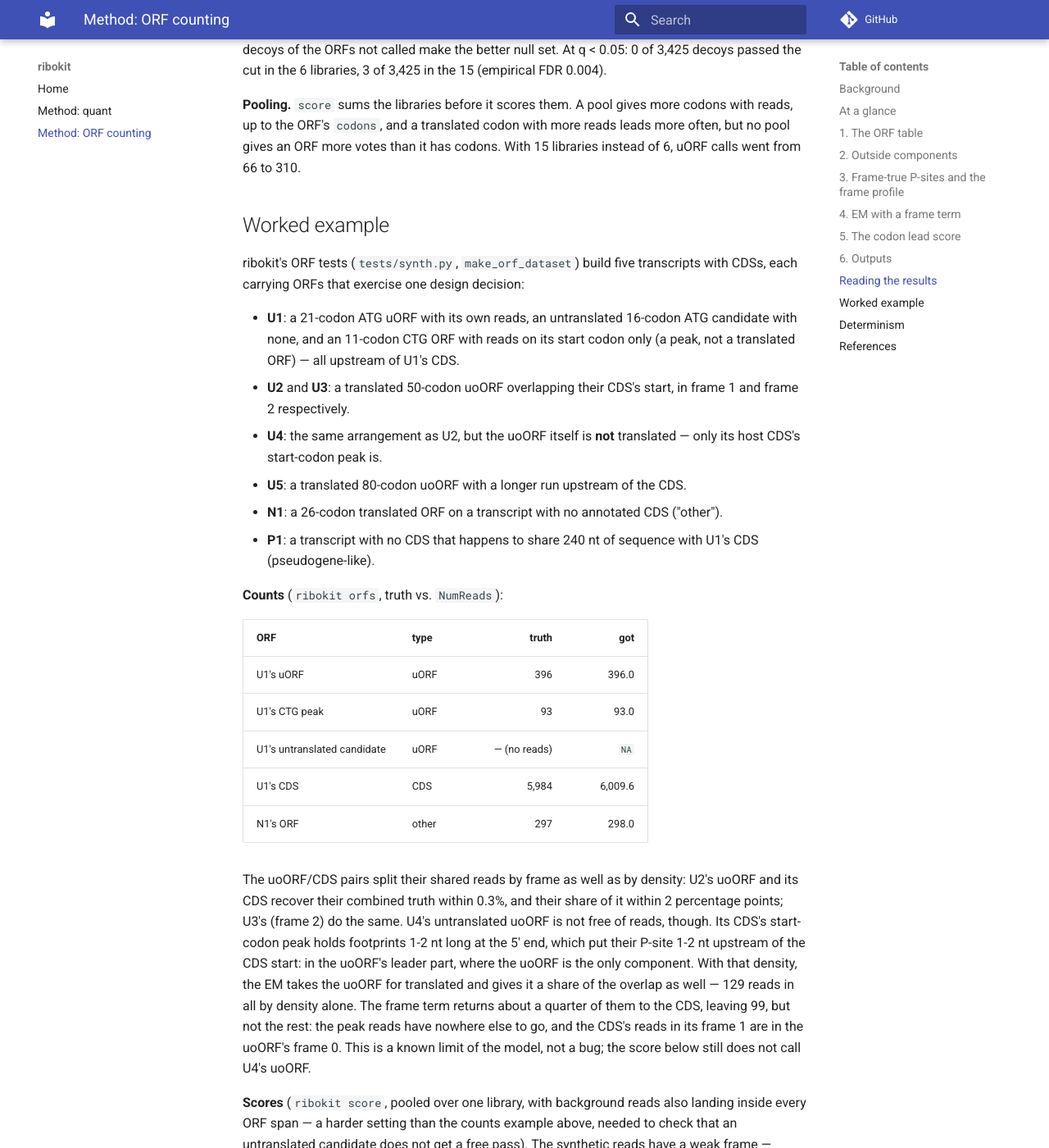
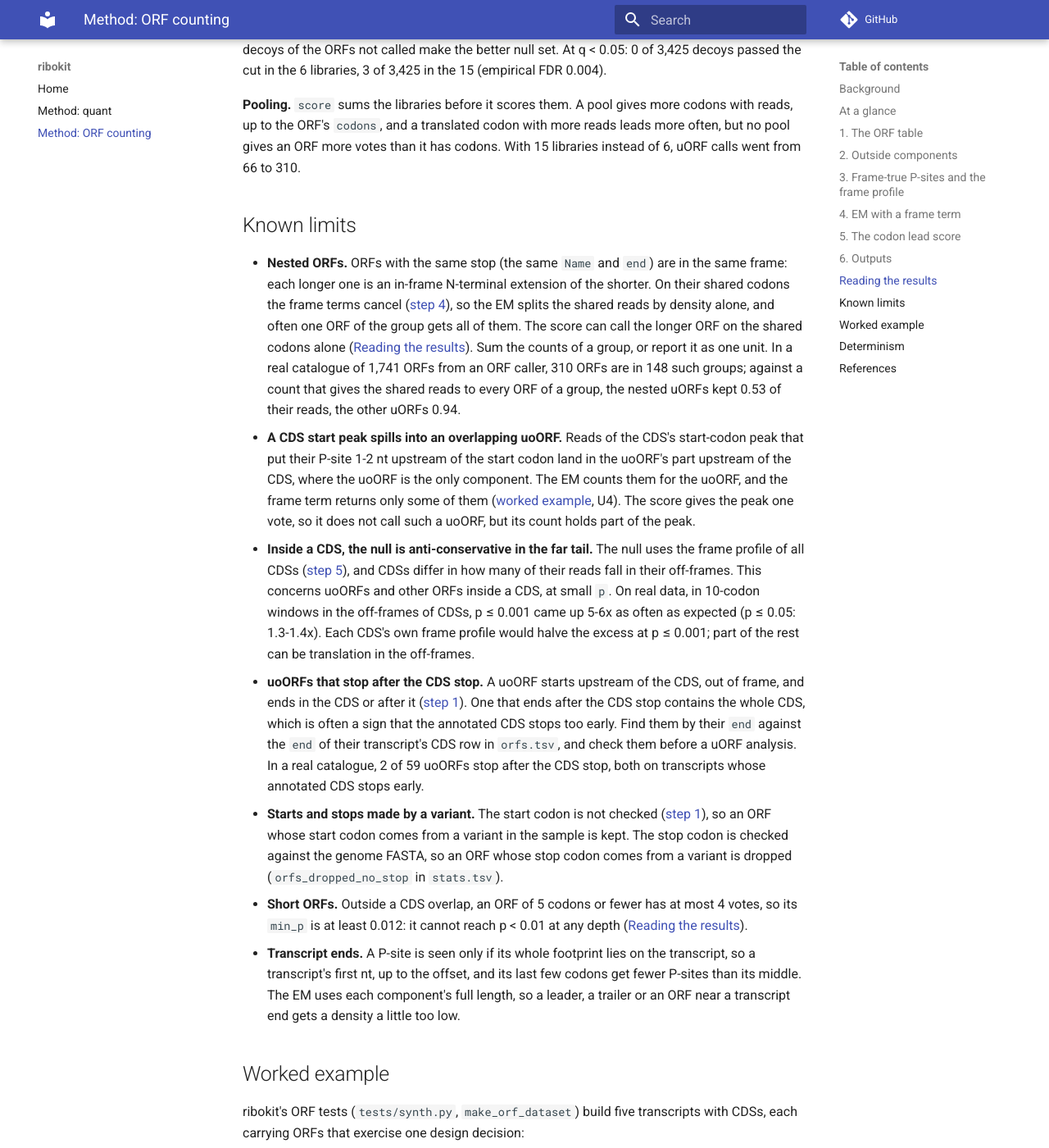
Before and after one commit to katarinagresova/ribokit, an MkDocs documentation site: the page built from docs/orfs.md, in a window 1280 px wide and 1400 px high, scrolled down 9988 px. Shown: the whole window at 82% size. Built offline with MkDocs 1.6.1 and Material for MkDocs 9.7.7, drawn with Linux system fonts in a browser that asks for light colours; comment, search, counter and statistics services are not loaded.

Commit message:
docs: add a known limits section

```diff
--- a/docs/orfs.md
+++ b/docs/orfs.md
@@ -356,6 +356,56 @@ more codons with reads, up to the ORF's `codons`, and a translated codon with
 more reads leads more often, but no pool gives an ORF more votes than it has
 codons. With 15 libraries instead of 6, uORF calls went from 66 to 310.
 
+## Known limits
+
+- **Nested ORFs.** ORFs with the same stop (the same `Name` and `end`) are in
+  the same frame: each longer one is an in-frame N-terminal extension of the
+  shorter. On their shared codons the frame terms cancel
+  ([step 4](#4-em-with-a-frame-term)), so the EM splits the shared reads by
+  density alone, and often one ORF of the group gets all of them. The score
+  can call the longer ORF on the shared codons alone
+  ([Reading the results](#reading-the-results)). Sum the counts of a group, or
+  report it as one unit. In a real catalogue of 1,741 ORFs from an ORF caller,
+  310 ORFs are in 148 such groups; against a count that gives the shared reads
+  to every ORF of a group, the nested uORFs kept 0.53 of their reads, the
+  other uORFs 0.94.
+- **A CDS start peak spills into an overlapping uoORF.** Reads of the CDS's
+  start-codon peak that put their P-site 1-2 nt upstream of the start codon
+  land in the uoORF's part upstream of the CDS, where the uoORF is the only
+  component. The EM counts them for the uoORF, and the frame term returns only
+  some of them ([worked example](#worked-example), U4). The score gives the
+  peak one vote, so it does not call such a uoORF, but its count holds part of
+  the peak.
+- **Inside a CDS, the null is anti-conservative in the far tail.** The null
+  uses the frame profile of all CDSs ([step 5](#5-the-codon-lead-score)), and
+  CDSs differ in how many of their reads fall in their off-frames. This
+  concerns uoORFs and other ORFs inside a CDS, at small `p`. On real data, in
+  10-codon windows in the off-frames of CDSs, p ≤ 0.001 came up 5-6x as often
+  as expected (p ≤ 0.05: 1.3-1.4x). Each CDS's own frame profile would halve
+  the excess at p ≤ 0.001; part of the rest can be translation in the
+  off-frames.
+- **uoORFs that stop after the CDS stop.** A uoORF starts upstream of the CDS,
+  out of frame, and ends in the CDS or after it
+  ([step 1](#1-the-orf-table)). One that ends after the CDS stop contains the
+  whole CDS, which is often a sign that the annotated CDS stops too early.
+  Find them by their `end` against the `end` of their transcript's CDS row in
+  `orfs.tsv`, and check them before a uORF analysis. In a real catalogue, 2 of
+  59 uoORFs stop after the CDS stop, both on transcripts whose annotated CDS
+  stops early.
+- **Starts and stops made by a variant.** The start codon is not checked
+  ([step 1](#1-the-orf-table)), so an ORF whose start codon comes from a
+  variant in the sample is kept. The stop codon is checked against the genome
+  FASTA, so an ORF whose stop codon comes from a variant is dropped
+  (`orfs_dropped_no_stop` in `stats.tsv`).
+- **Short ORFs.** Outside a CDS overlap, an ORF of 5 codons or fewer has at
+  most 4 votes, so its `min_p` is at least 0.012: it cannot reach p < 0.01 at
+  any depth ([Reading the results](#reading-the-results)).
+- **Transcript ends.** A P-site is seen only if its whole footprint lies on
+  the transcript, so a transcript's first nt, up to the offset, and its last
+  few codons get fewer P-sites than its middle. The EM uses each component's
+  full length, so a leader, a trailer or an ORF near a transcript end gets a
+  density a little too low.
+
 ## Worked example
 
 ribokit's ORF tests (`tests/synth.py`, `make_orf_dataset`) build five
```
